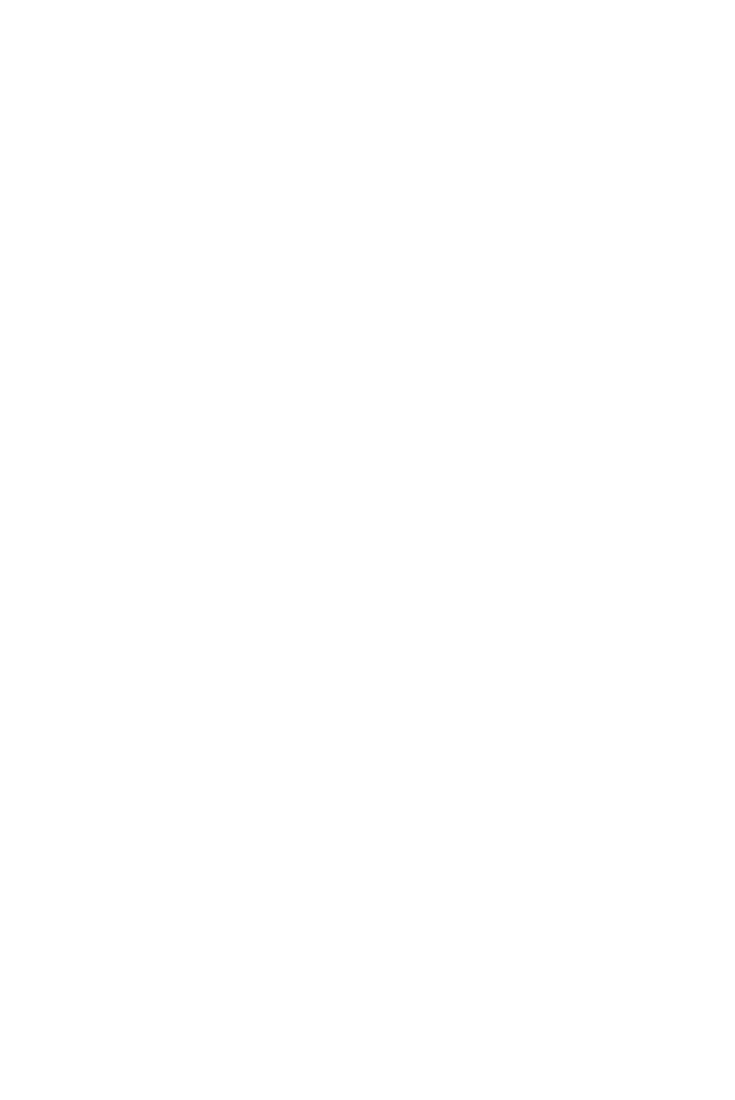
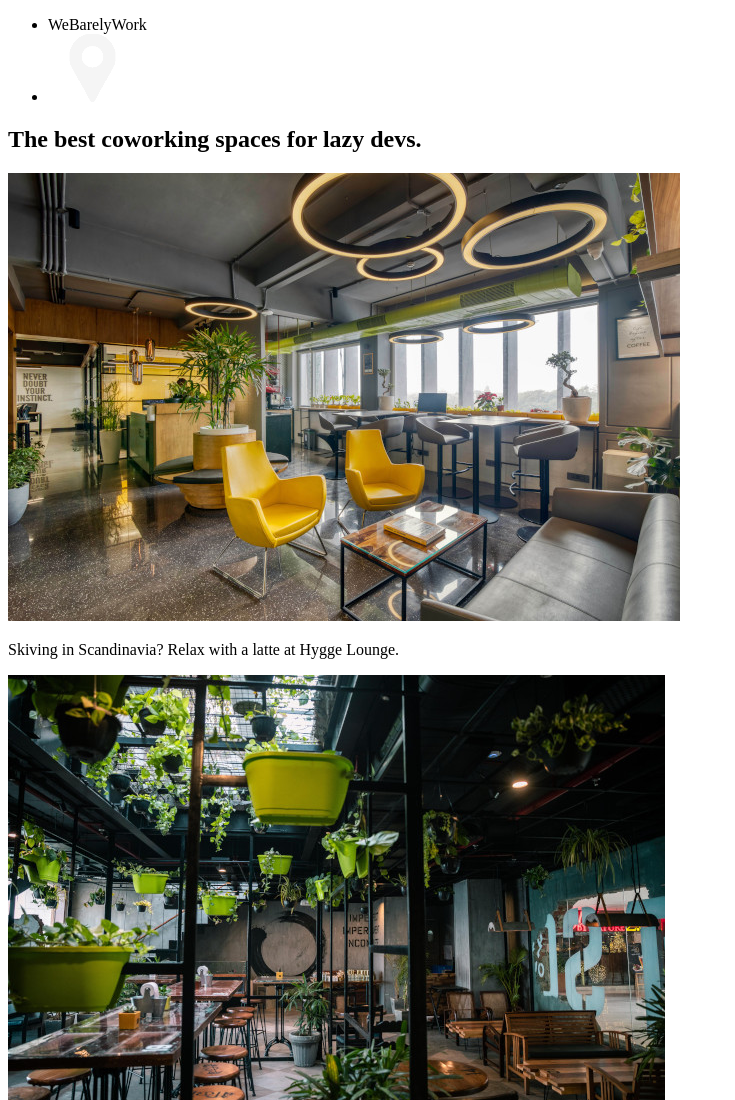
Before and after one commit to ElijahTobs/Coworking-Site, a plain HTML site: page index.html in a window 1280 px wide. Shown: the top 1100 px of the page, without its empty margins (0-735 px from the left). Before the commit the page ends 800 px from the top, so only its background shows below. Drawn offline with Linux system fonts and the light colour scheme.

Commit message:
Add HTML sections

```diff
--- a/index.html
+++ b/index.html
@@ -3,10 +3,49 @@
 <head>
   <meta charset="UTF-8">
   <meta name="viewport" content="width=device-width, initial-scale=1.0">
+  <link rel="preconnect" href="https://fonts.googleapis.com">
+  <link rel="preconnect" href="https://fonts.gstatic.com" crossorigin>
+  <link href="https://fonts.googleapis.com/css2?family=Montserrat:wght@400;700&display=swap" rel="stylesheet">
   <link rel="stylesheet" href="styles.css">
   <title>Coworking Site</title>
 </head>
 <body>
+  <header>
+    <nav>
+      <ul>
+        <li class="logo">WeBarelyWork</li>
+        <li><img src="images/pin.png" class="icon" alt="location"></li>
+      </ul>
+    </nav>
+  </header>
+
+  <main>
+    <section>
+      <h1>The best coworking spaces for lazy devs.</h1>
+    </section>
+
+    <section class="item">
+      <img src="images/hygge.jpg" class="item-img" alt="A smart coworking space">
+      <div class="caption">
+        <p>Skiving in Scandinavia? Relax with a latte at Hygge Lounge.</p>
+      </div>
+    </section>
+
+    <section class="item">
+      <img src="images/sky-garden.jpg" class="item-img" alt="A coworking space with plants">
+      <div class="caption">
+        <p>Bored in Barcelona? Take a siesta at the Sky Garden.</p>
+      </div>
+    </section>
+
+    <section class="item">
+      <img src="images/generator.jpg" class="item-img" alt="A comfortable coworking space">
+      <div class="caption">
+        <p>Relaxing in Rio? Take some downtime at the Generator Hub.</p>
+      </div>
+    </section>
+  </main>
+
 
 </body>
 </html>
```
Also changed, not shown: images/burger.png (renamed from img/burger.png), images/generator.jpg (renamed from img/generator.jpg), images/hygge.jpg (renamed from img/hygge.jpg), images/pin.png (renamed from img/pin.png), images/sky-garden.jpg (renamed from img/sky-garden.jpg).
